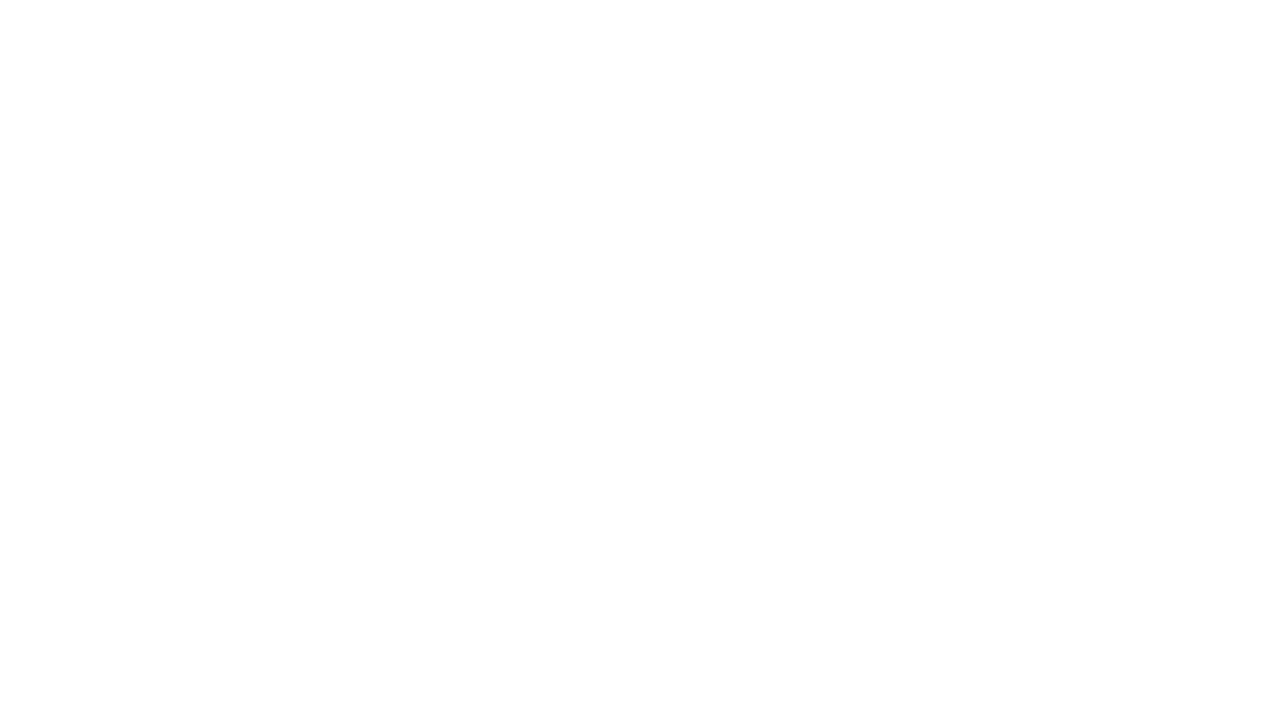
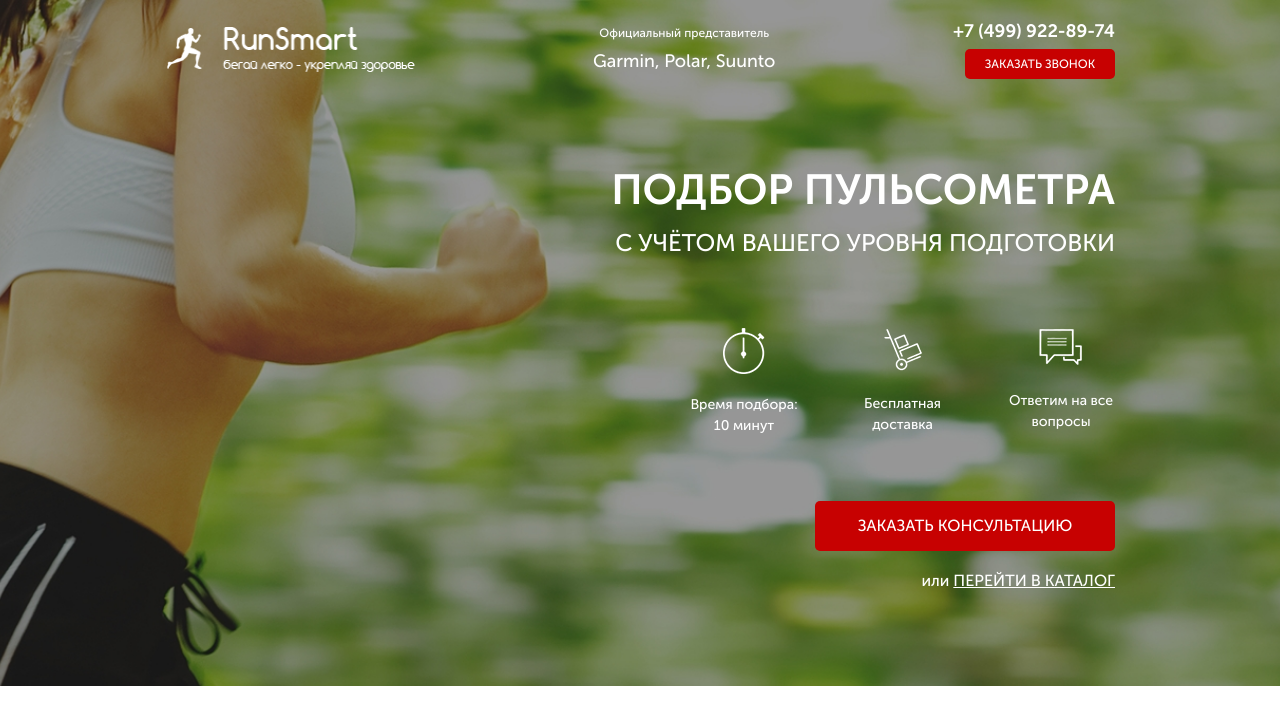
Before and after one commit to CowboyManlbdro/pulse, a website: page src/index.html in a window 1280 px wide. Drawn offline with Linux system fonts and the light colour scheme.

Commit message:
first section

```diff
--- a/src/index.html
+++ b/src/index.html
@@ -10,6 +10,53 @@
     <link rel="stylesheet" href="css/style.min.css">
 </head>
 <body>
+    <div class="promo">
+        <div class="container">
+            <header class="header">
+                <a href="#" class="header__logo">
+                    <img src="icons/logo.png" alt="">
+                </a>
+                <div class="header__official">
+                    Официальный представитель
+                    <span>Garmin, Polar, Suunto</span>
+                </div>
+                <div class="header__contacts">
+                    <a href="tel:+74999228974" class="header__phone">
+                        +7 (499) 922-89-74
+                    </a>
+                    <button class="button">заказать звонок</button>
+                </div>
+            </header>
+            <div class="promo__wrapper">
+                <h1 class="promo__header">Подбор пульсометра</h1>
+                <h2 class="promo__subheader">с учётом Вашего уровня подготовки</h2>
 
+                <div class="promo__icons">
+                    <div class="promo__icon">
+                        <img src="icons/main_screen/timer.png" alt="">
+                        Время подбора:
+                        10 минут
+                    </div>
+                    <div class="promo__icon">
+                        <img src="icons/main_screen/hand-cart.png" alt="">
+                        Бесплатная
+                        доставка
+                    </div>
+                    <div class="promo__icon">
+                        <img src="icons/main_screen/messages.png" alt="">
+                        Ответим
+                        на все вопросы
+                    </div>
+                </div>
+
+                <button class="button button_main">заказать кОНСУЛЬТАЦИЮ</button>
+                <div class="promo__link">
+                    или
+                    <a href="#">ПЕРЕЙТИ В КАТАЛОГ</a>
+                </div>
+            </div>
+
+        </div>
+    </div>
 </body>
 </html>
--- /dev/null
+++ b/src/sass/blocks/_buttons.scss
@@ -0,0 +1,19 @@
+.button {
+    margin-top: 6px;
+    width: 150px;
+    height: 30px;
+    background-color: $main-color;
+    border-radius: 5px;
+    cursor: pointer;
+    border: none;
+    font-size: 12px;
+    font-weight: 500;
+    text-transform: uppercase;
+    color: #ffffff;
+    &_main {
+        width: 300px;
+        height: 50px;
+        font-size: 16px;
+        margin-top: 65px;
+    }
+}
--- /dev/null
+++ b/src/sass/blocks/_header.scss
@@ -0,0 +1,38 @@
+.header {
+    display: flex;
+    justify-content: space-between;
+    align-items: center;
+    &__logo {
+        width: 250px;
+        img {
+            width: 100%;
+        }
+    }
+    &__official {
+        font-size: 12px;
+        font-weight: 500;
+        color: #ffffff;
+        text-align: center;
+        span {
+            margin-top: 6px;
+            display: block;
+            font-size: 18px;
+        }
+    }
+    &__phone {
+        display: block;
+        font-size: 18px;
+        line-height: 1.2;
+        font-weight: 700;
+        color: #ffffff;
+        &:hover {
+            text-decoration: none;
+            color: #ffffff;
+        }
+    }
+    &__contacts {
+        display: flex;
+        flex-direction: column;
+        align-items: flex-end;
+    }
+}
--- /dev/null
+++ b/src/sass/blocks/_promo.scss
@@ -0,0 +1,57 @@
+.promo {
+    min-height: 650px;
+    padding: 21px 0 93px 0;
+    background: url(../../img/main.jpg) center (center/cover) no-repeat;
+    &__wrapper {
+        display: flex;
+        flex-direction: column;
+        align-items: flex-end;
+        margin-top: 90px;
+    }
+    &__header {
+        font-size: 42px;
+        font-weight: 700;
+        text-transform: uppercase;
+        color: #ffffff;
+        line-height: 42px;
+    }
+    &__subheader {
+        margin-top: 12px;
+        font-size: 24px;
+        font-weight: 500;
+        text-transform: uppercase;
+        color: #ffffff;
+        line-height: 24px;
+    }
+    &__icons {
+        margin-top: 65px;
+        width: 425px;
+        display: flex;
+        justify-content: space-between;
+    }
+    &__icon {
+        width: 108px;
+        text-align: center;
+        font-size: 14px;
+        font-weight: 500;
+        color: #ffffff;
+        img {
+            display: block;
+            margin: 0 auto;
+            margin-bottom: 20px;
+        }
+    }
+    &__link {
+        margin-top: 18px;
+        font-size: 16px;
+        font-weight: 500;
+        color: #ffffff;
+        a {
+            color: #ffffff;
+            text-decoration: underline;
+            &:hover {
+                color: #ffffff;
+            }
+        }
+    }
+}
--- a/src/sass/style.scss
+++ b/src/sass/style.scss
@@ -1,4 +1,13 @@
 @import 'base/variables';
 * {
     font-family: 'Museo Sans Cyrl', sans-serif;
+    box-sizing: border-box;
 }
+.container {
+    max-width: 950px;
+    margin: 0 auto;
+}
+
+@import 'blocks/promo';
+@import 'blocks/header';
+@import 'blocks/buttons';
```
Also changed, not shown: src/css/style.min.css.
